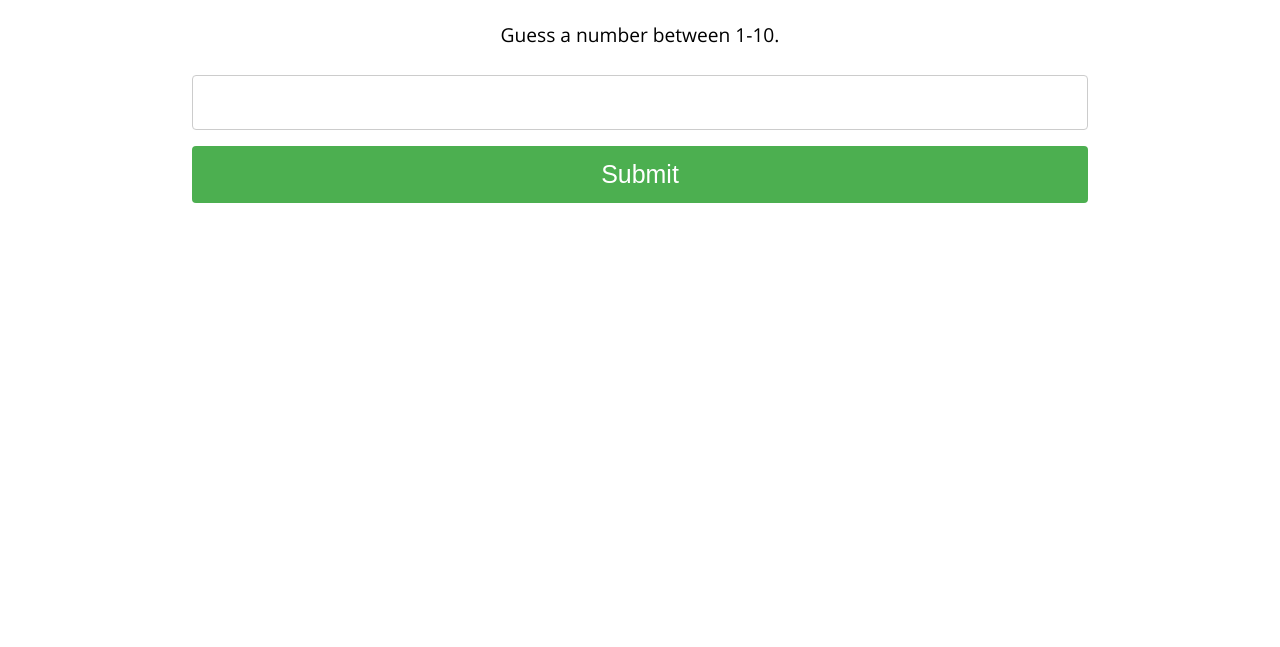
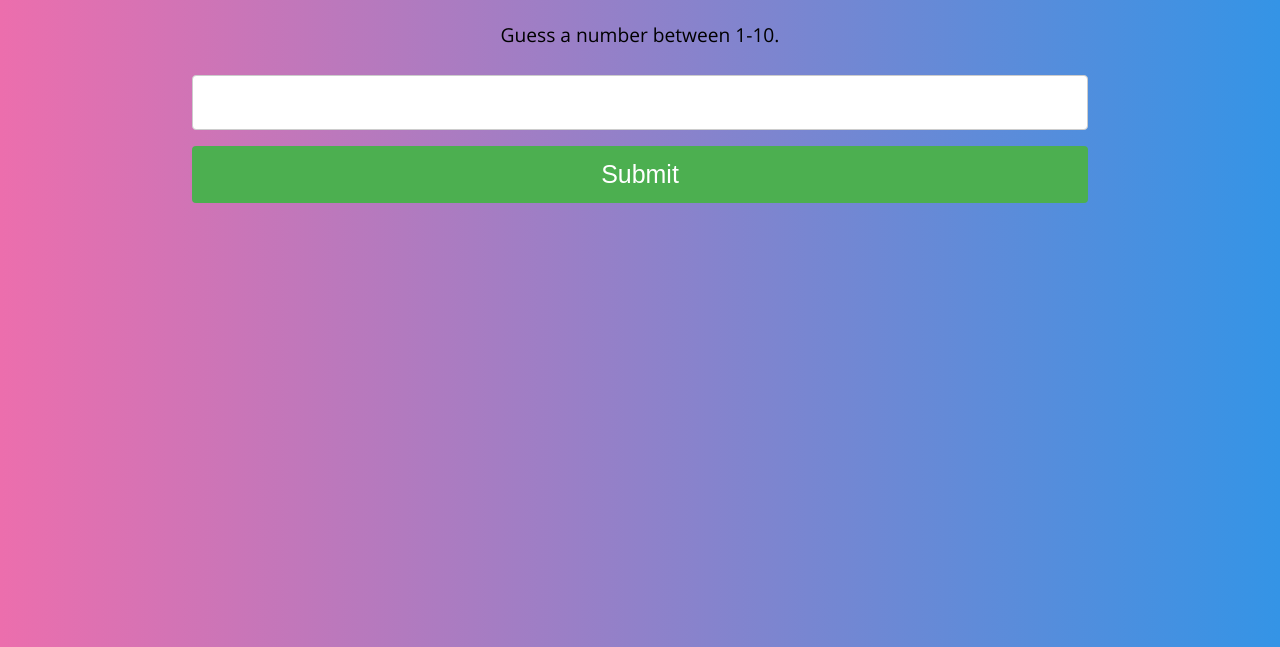
Before and after one commit to EdwinKinloch/Guess-that-number, a plain HTML site: page index.html in a window 1280 px wide. Shown: the part 153-800 px from the top of the page. Drawn offline with Linux system fonts and the light colour scheme.

Commit message:
Style background.

```diff
--- a/style.css
+++ b/style.css
@@ -1,5 +1,8 @@
 
 body {
+    background: #3494E6;  /* fallback for old browsers */
+    background: -webkit-linear-gradient(to right, #EC6EAD, #3494E6);  /* Chrome 10-25, Safari 5.1-6 */
+    background: linear-gradient(to right, #EC6EAD, #3494E6); /* W3C, IE 10+/ Edge, Firefox 16+, Chrome 26+, Opera 12+, Safari 7+ */
     font-size: 1.2em;
     width: 70%;
     margin: 20px auto;
```
